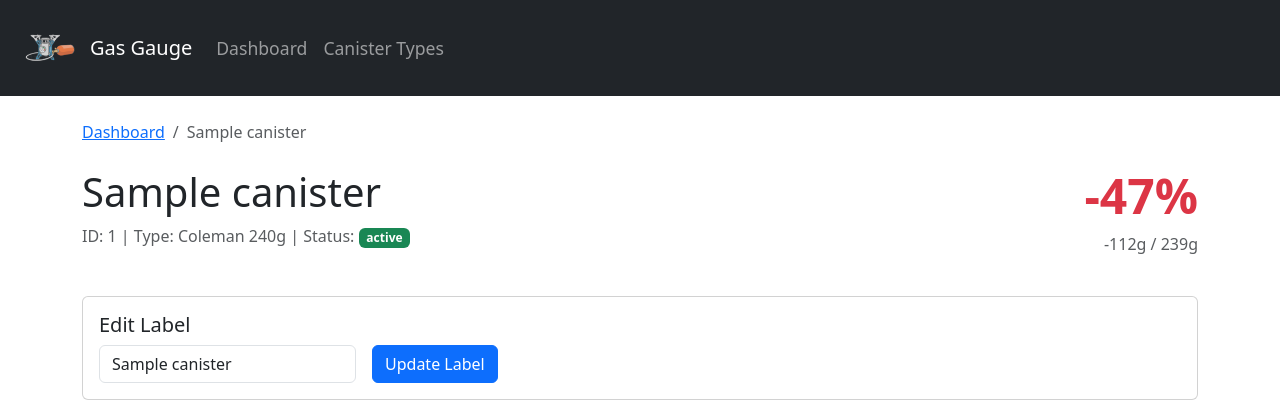
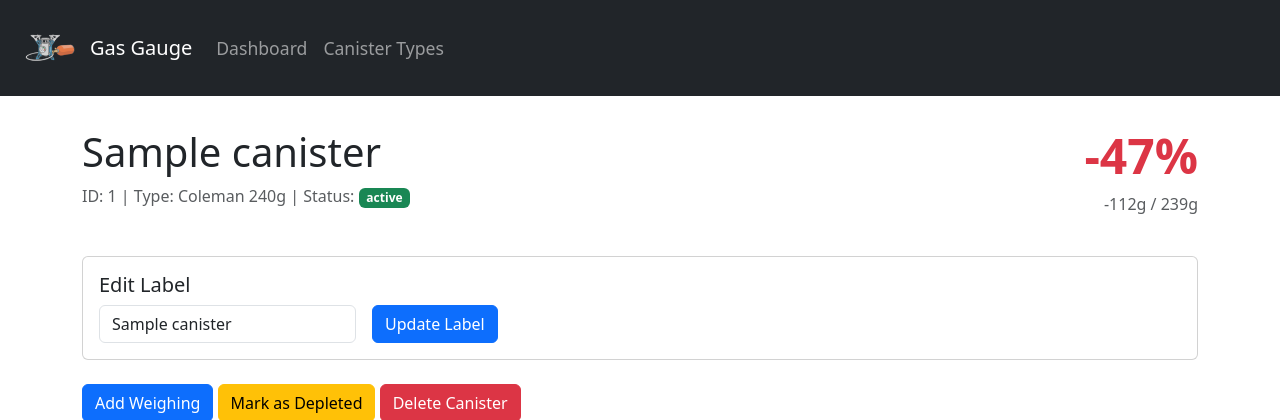
Before and after one commit to xivind/gas-gauge, a FastAPI app: page /canister/1 in a window 1280 px wide. Shown: the top 420 px of the page. Run offline with FastAPI, Linux system fonts and the light colour scheme; data comes from the database, SQL or seed files in the repository; tables that the repository leaves empty hold one stand-in row (values such as "Sample post"); some libraries are stand-ins or nearby versions.

Commit message:
feat: Remove breadcrumbs from canister detail page

```diff
--- a/templates/canister_detail.html
+++ b/templates/canister_detail.html
@@ -3,13 +3,6 @@
 {% block title %}{{ canister.label }} - Gas Gauge{% endblock %}
 
 {% block content %}
-<nav aria-label="breadcrumb">
-    <ol class="breadcrumb">
-        <li class="breadcrumb-item"><a href="/">Dashboard</a></li>
-        <li class="breadcrumb-item active" aria-current="page">{{ canister.label }}</li>
-    </ol>
-</nav>
-
 <div class="d-flex justify-content-between align-items-center mb-4">
     <div>
         <h1>{{ canister.label }}</h1>
```
